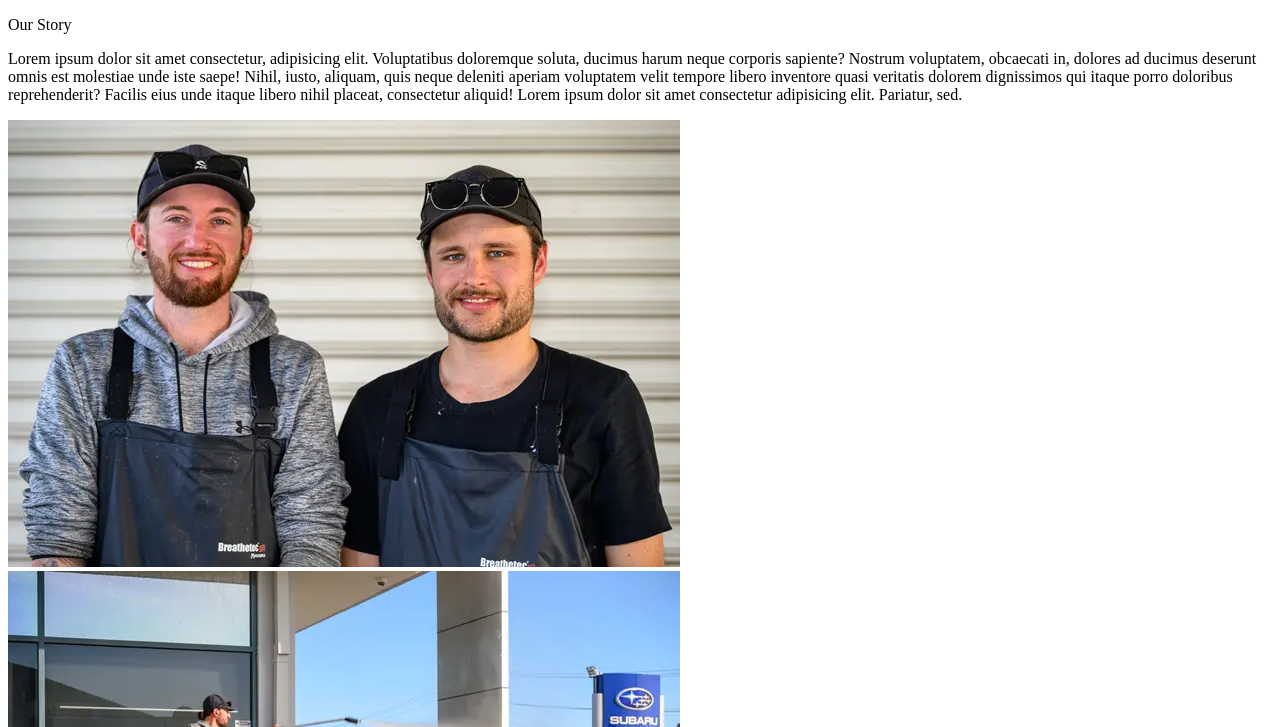
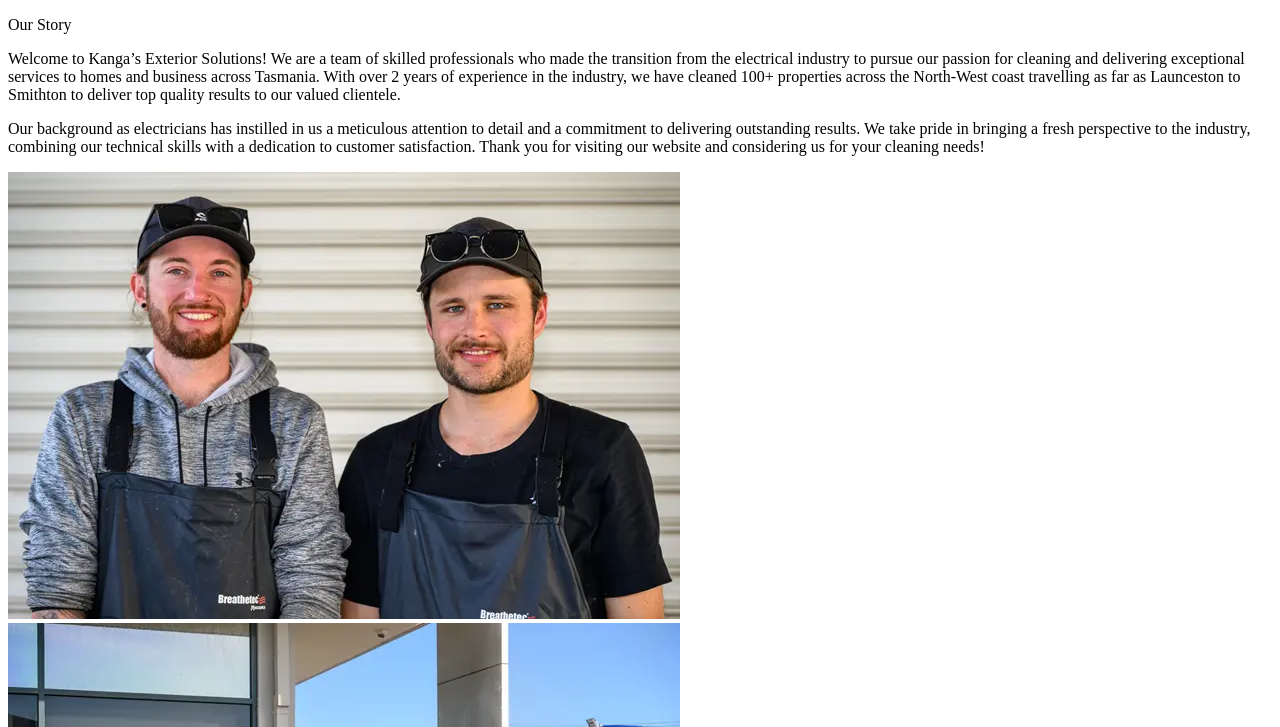
Before and after one commit to mjbramich/kangas, a website: page src/about.html in a window 1280 px wide. Shown: the part 2993-3720 px from the top of the page. Drawn offline with Linux system fonts and the light colour scheme.

Commit message:
update text about page

```diff
--- a/src/about.html
+++ b/src/about.html
@@ -253,15 +253,24 @@
 									Our Story
 								</p>
 								<p class="mt-6 text-lg leading-8">
-									Lorem ipsum dolor sit amet consectetur, adipisicing elit.
-									Voluptatibus doloremque soluta, ducimus harum neque corporis
-									sapiente? Nostrum voluptatem, obcaecati in, dolores ad ducimus
-									deserunt omnis est molestiae unde iste saepe! Nihil, iusto,
-									aliquam, quis neque deleniti aperiam voluptatem velit tempore
-									libero inventore quasi veritatis dolorem dignissimos qui
-									itaque porro doloribus reprehenderit? Facilis eius unde itaque
-									libero nihil placeat, consectetur aliquid! Lorem ipsum dolor
-									sit amet consectetur adipisicing elit. Pariatur, sed.
+									Welcome to Kanga’s Exterior Solutions! We are a team of
+									skilled professionals who made the transition from the
+									electrical industry to pursue our passion for cleaning and
+									delivering exceptional services to homes and business across
+									Tasmania. With over 2 years of experience in the industry, we
+									have cleaned 100+ properties across the North-West coast
+									travelling as far as Launceston to Smithton to deliver top
+									quality results to our valued clientele.
+								</p>
+
+								<p class="mt-6 text-lg leading-8">
+									Our background as electricians has instilled in us a
+									meticulous attention to detail and a commitment to delivering
+									outstanding results. We take pride in bringing a fresh
+									perspective to the industry, combining our technical skills
+									with a dedication to customer satisfaction. Thank you for
+									visiting our website and considering us for your cleaning
+									needs!
 								</p>
 							</div>
 						</div>
@@ -299,8 +308,9 @@
 									eliminating dirt and grime, or restoring the beauty to your
 									outdoor spaces, we've got the skills and equipment to get the
 									job done right.
-									<br />
+								</p>
 
+								<p class="mt-6 text-lg leading-8">
 									Our commitment goes beyond just excellent service; it's about
 									ensuring your satisfaction. We are dedicated to not only
 									meeting but exceeding your expectations, approaching each
```
